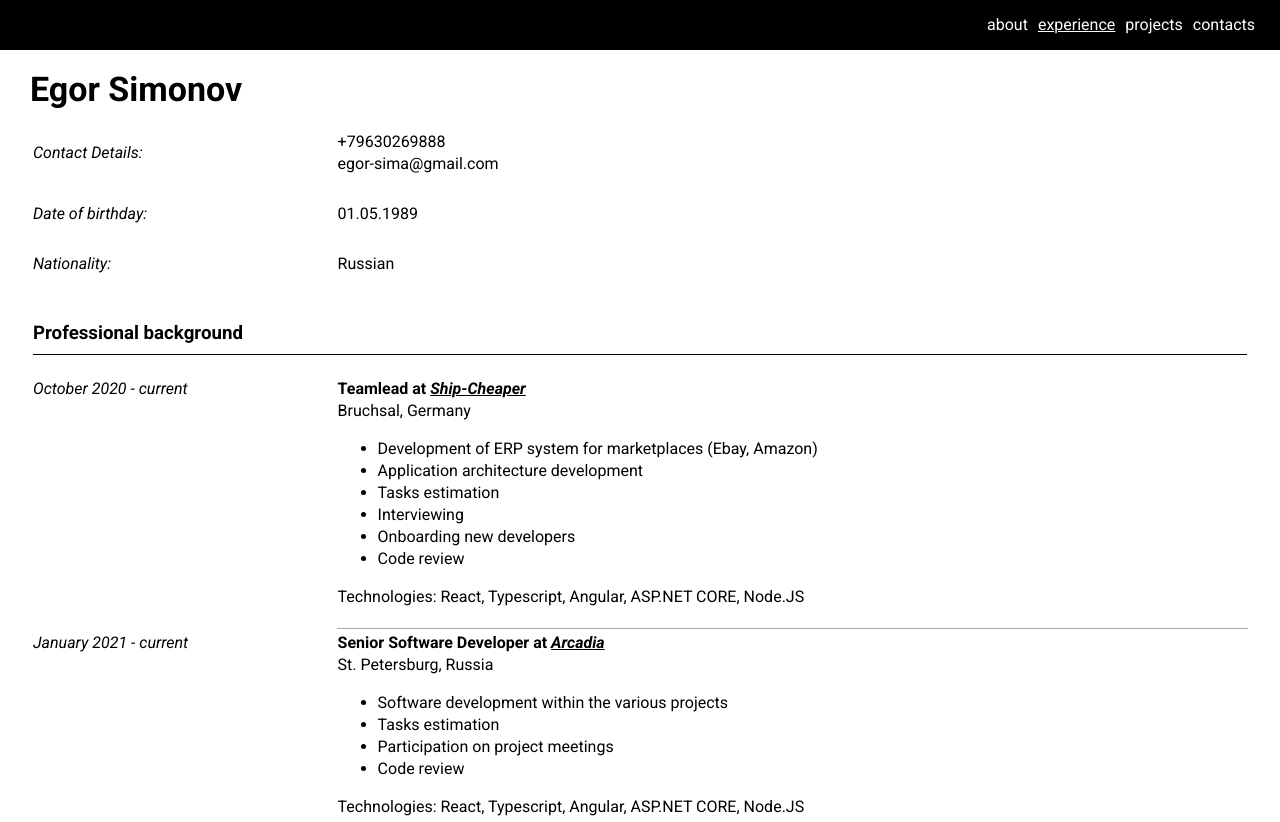
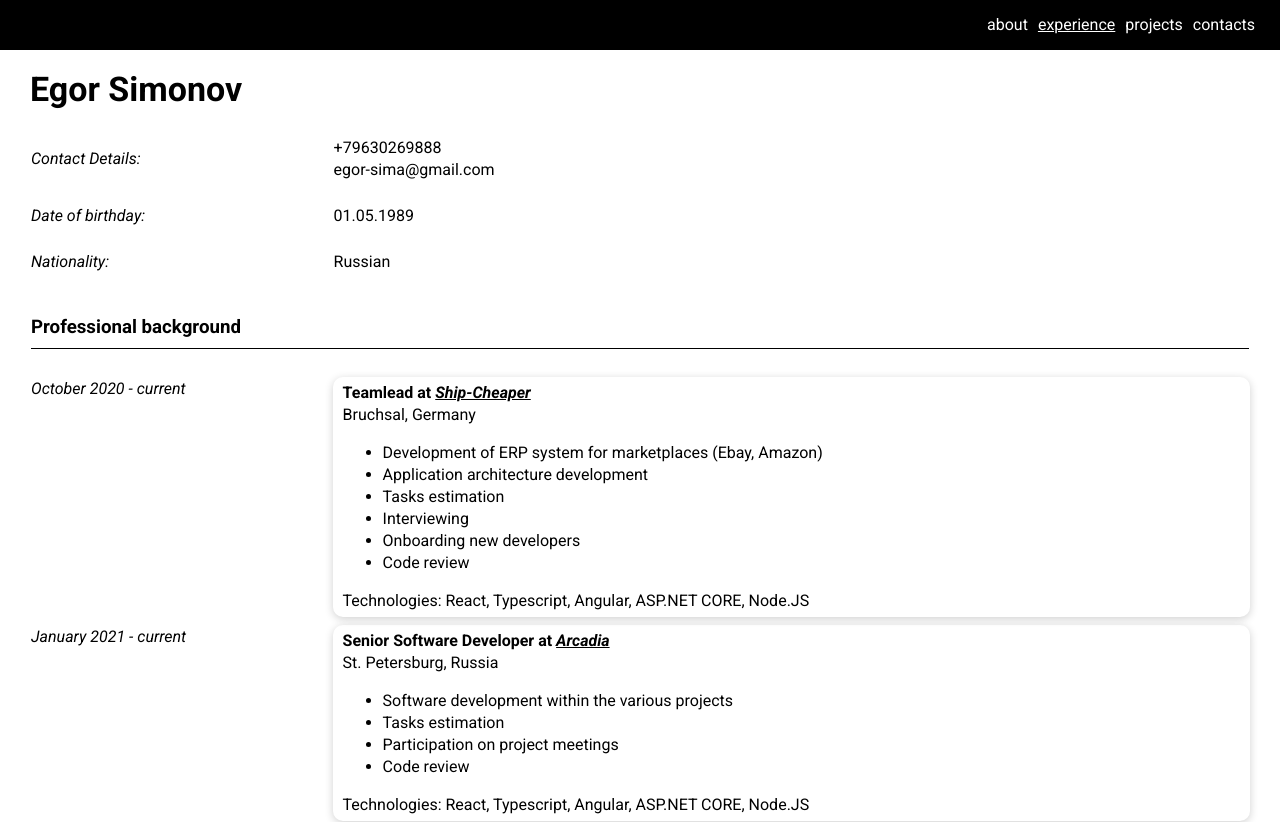
Before and after one commit to uzambara/egorsima, a React app: page /cv in a window 1280 px wide. Shown: the top 822 px of the page. Built offline with nearby package versions, Linux system fonts and the light colour scheme.

Commit message:
Added styles

```diff
--- a/src/Pages/Cv/CvPage.scss
+++ b/src/Pages/Cv/CvPage.scss
@@ -7,3 +7,8 @@
   border-bottom: 1px solid black;
   padding-bottom: 10px;
 }
+
+.table {
+  border-collapse: separate;
+  border-spacing: 0 8px;
+}
--- a/src/Pages/Cv/CvPage.tsx
+++ b/src/Pages/Cv/CvPage.tsx
@@ -134,7 +134,7 @@ function CvPageComponent({ className }: Props) {
   return (
     <main className={className}>
       <h2 className={sharedStyles.title}>Egor Simonov</h2>
-      <table className={styles.backgroundTable}>
+      <table className={styles.table}>
         <tbody>
           {INFO_ROWS.map((props, i) => (
             <InfoRow key={i} {...props} />
--- a/src/Pages/Cv/modules/InfoRow/InfoRow.scss
+++ b/src/Pages/Cv/modules/InfoRow/InfoRow.scss
@@ -1,5 +1,5 @@
 .cell {
-  padding-bottom: 25px;
+  padding-bottom: 15px;
   a {
     text-decoration: none;
     color: black;
--- a/src/Pages/Cv/modules/PlaceOfWork/PlaceOfWork.scss
+++ b/src/Pages/Cv/modules/PlaceOfWork/PlaceOfWork.scss
@@ -22,7 +22,9 @@
 }
 
 .cellDescription {
-  border-bottom: 1px solid darkgrey;
+  box-shadow: 0 2px 8px 0 rgba(0, 0, 0, 0.19);
+  padding: 5px 10px;
+  border-radius: 10px;
 }
 
 @media screen and (max-width: 900px) {
--- a/src/Pages/Projects/ProjectsPage.scss
+++ b/src/Pages/Projects/ProjectsPage.scss
@@ -1,3 +1,5 @@
 .projectsWrapper {
   max-width: 600px;
+  border-collapse: separate;
+  border-spacing: 0 15px;
 }
--- a/src/Pages/Projects/modules/ProjectItem/ProjectItem.scss
+++ b/src/Pages/Projects/modules/ProjectItem/ProjectItem.scss
@@ -2,12 +2,18 @@
   width: 200px;
   height: auto;
   border-radius: 10px;
-  margin-right: 15px;
+  margin-right: 35px;
   box-shadow: 0 2px 15px 0 rgba(0, 0, 0, 0.24);
 
   &:hover {
     box-shadow: 0 14px 50px 0 rgba(0, 0, 0, 0.24);
   }
+}
+
+.descriptionCell {
+  box-shadow: 0 2px 8px 0 rgba(0, 0, 0, 0.19);
+  border-radius: 5px;
+  padding: 5px 10px;
 }
 
 .description {
--- a/src/Pages/Projects/modules/ProjectItem/ProjectItem.tsx
+++ b/src/Pages/Projects/modules/ProjectItem/ProjectItem.tsx
@@ -15,7 +15,7 @@ export function ProjectItem({ img, description, link }: Props) {
           <img src={img} alt={img} className={styles.img} />
         </a>
       </td>
-      <td>
+      <td className={styles.descriptionCell}>
         <p className={styles.description} dangerouslySetInnerHTML={{ __html: description }} />
       </td>
     </tr>
```
